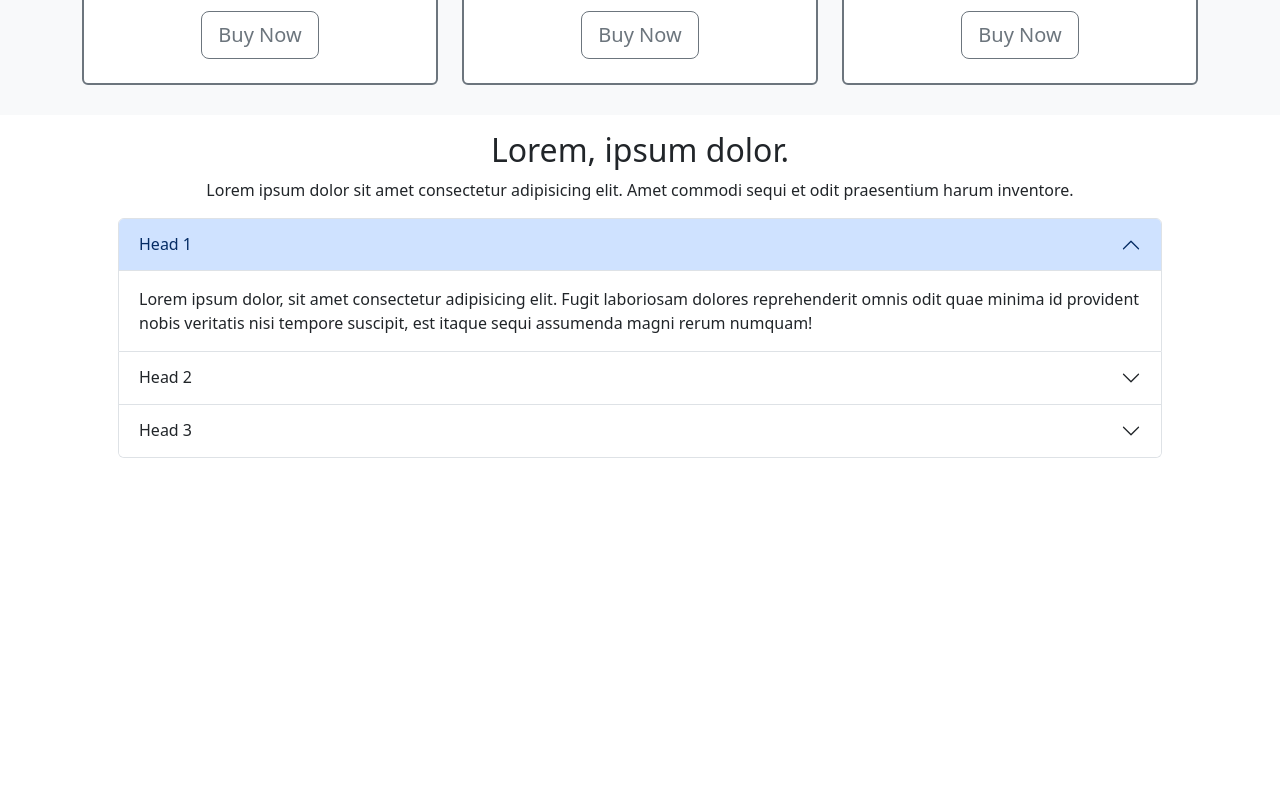
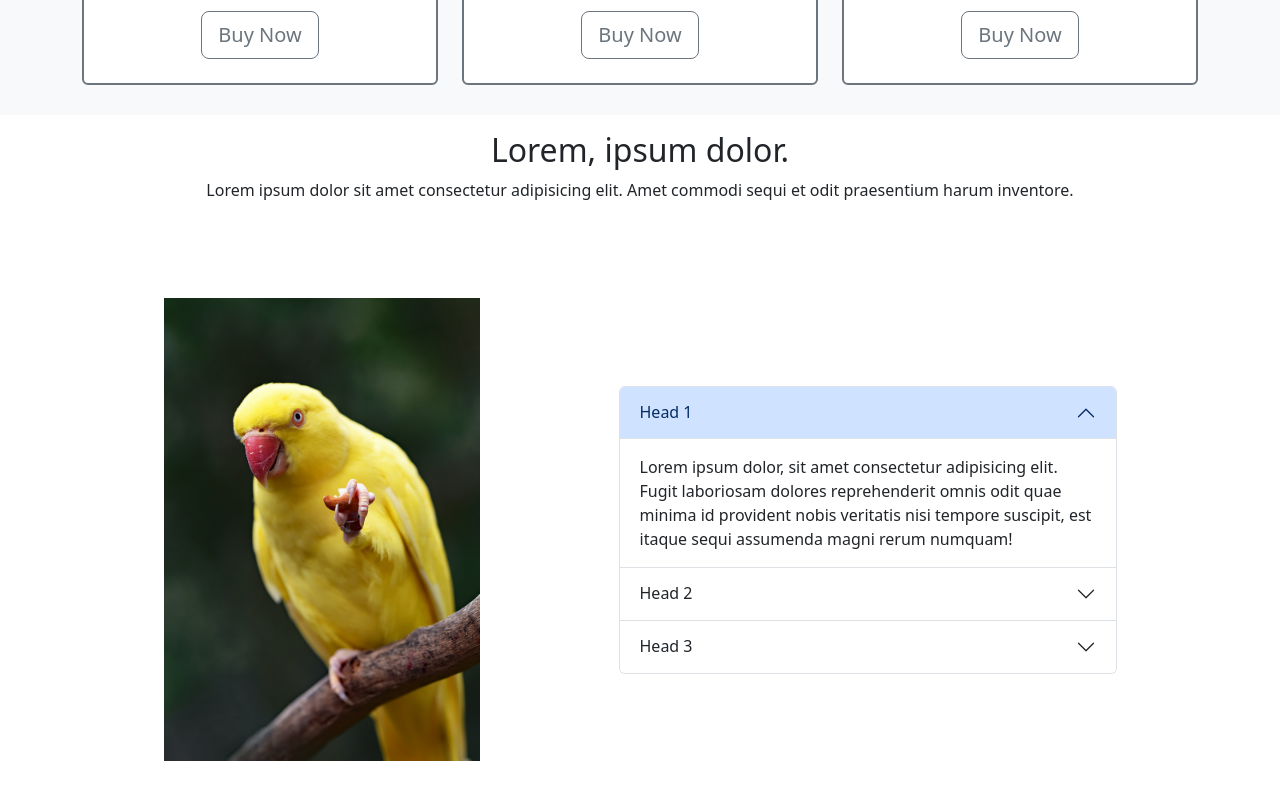
Before and after one commit to athul-ts/Parrot, a plain HTML site: page index.html in a window 1280 px wide. Shown: the part 934-1734 px from the top of the page. Before the commit the page ends 1408 px from the top, so only its background shows below. Drawn offline with Linux system fonts and the light colour scheme.

Commit message:
added new picture

```diff
--- a/index.html
+++ b/index.html
@@ -3,7 +3,7 @@
 <head>
     <meta charset="UTF-8">
     <meta name="viewport" content="width=device-width, initial-scale=1.0">
-    <title>Study 2</title>
+    <title>Parrot Heaven</title>
 
     <!-- ----------------------bootstrap-------------------------- -->
 
@@ -20,7 +20,7 @@
 
       <nav class="navbar navbar-expand-lg navbar-hide-on-scroll fixed-top" id="nav">
         <div class="container-fluid">
-          <a class="navbar-brand" href="#">Navbar</a>
+          <a class="navbar-brand" href="#">Parrot Heaven</a>
           <button class="navbar-toggler" type="button" data-bs-toggle="collapse" data-bs-target="#navbarNavDropdown" aria-controls="navbarNavDropdown" aria-expanded="false" aria-label="Toggle navigation">
             <span class="navbar-toggler-icon"></span>
           </button>
@@ -144,6 +144,14 @@
             <p>Lorem ipsum dolor sit amet consectetur adipisicing elit. Amet commodi sequi et odit praesentium harum inventore.</p>
           </div>
 
+          <div class="row my-5 g-5 justify-content-around align-items-center">
+
+            <div class="col-6 col-lg-4">
+              <img src="/img/p2.jpeg" class="img-fluid" alt="parrot 2">
+            </div>
+
+          <div class="col-lg-6">
+
           <div class="accordion" id="accordionExample">
             <div class="accordion-item">
               <h2 class="accordion-header" id="headingOne">
@@ -182,7 +190,8 @@
               </div>
             </div>
           </div>
-
+        </div>
+        </div>
 
 
 
```
Also changed, not shown: img/p2.jpeg (added).
